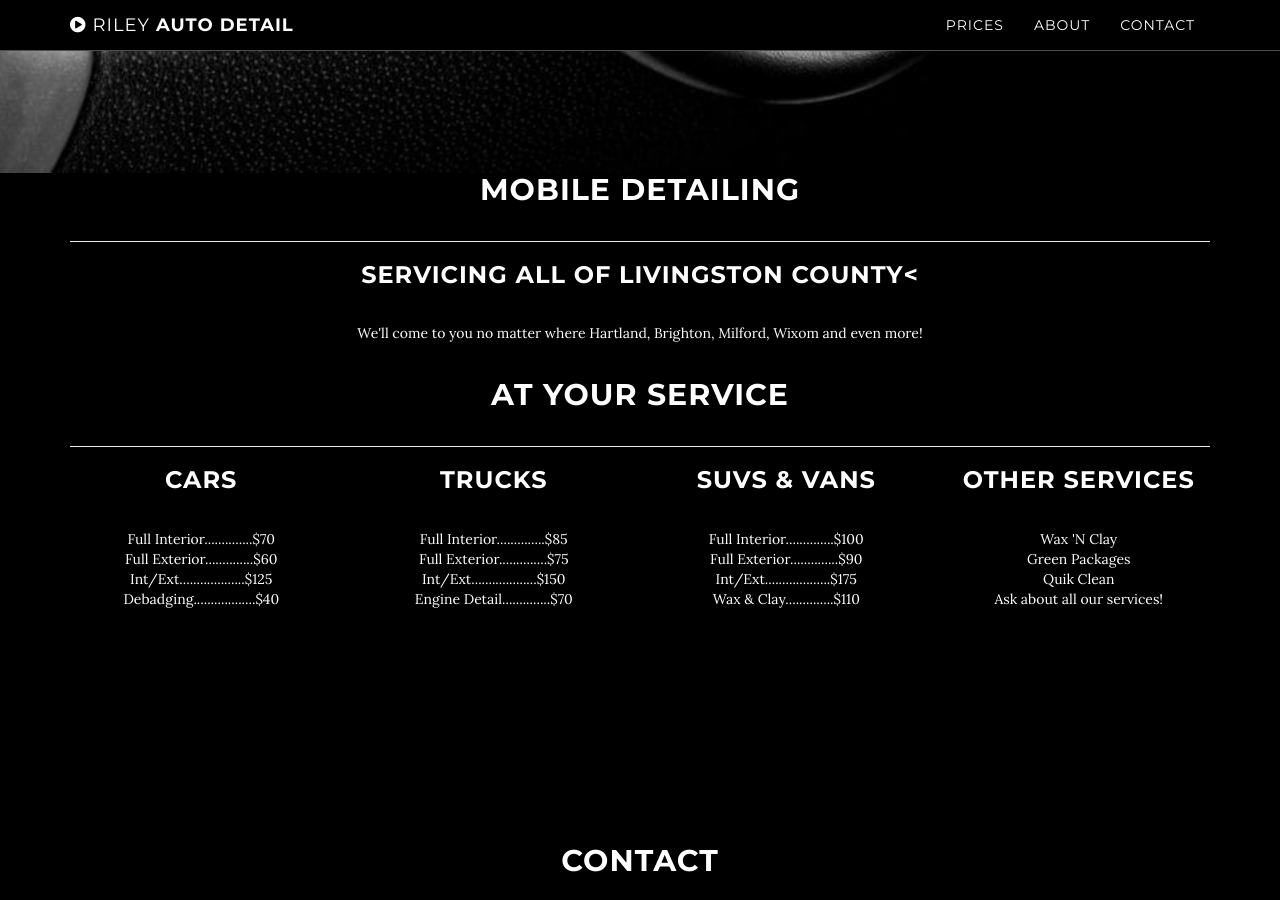
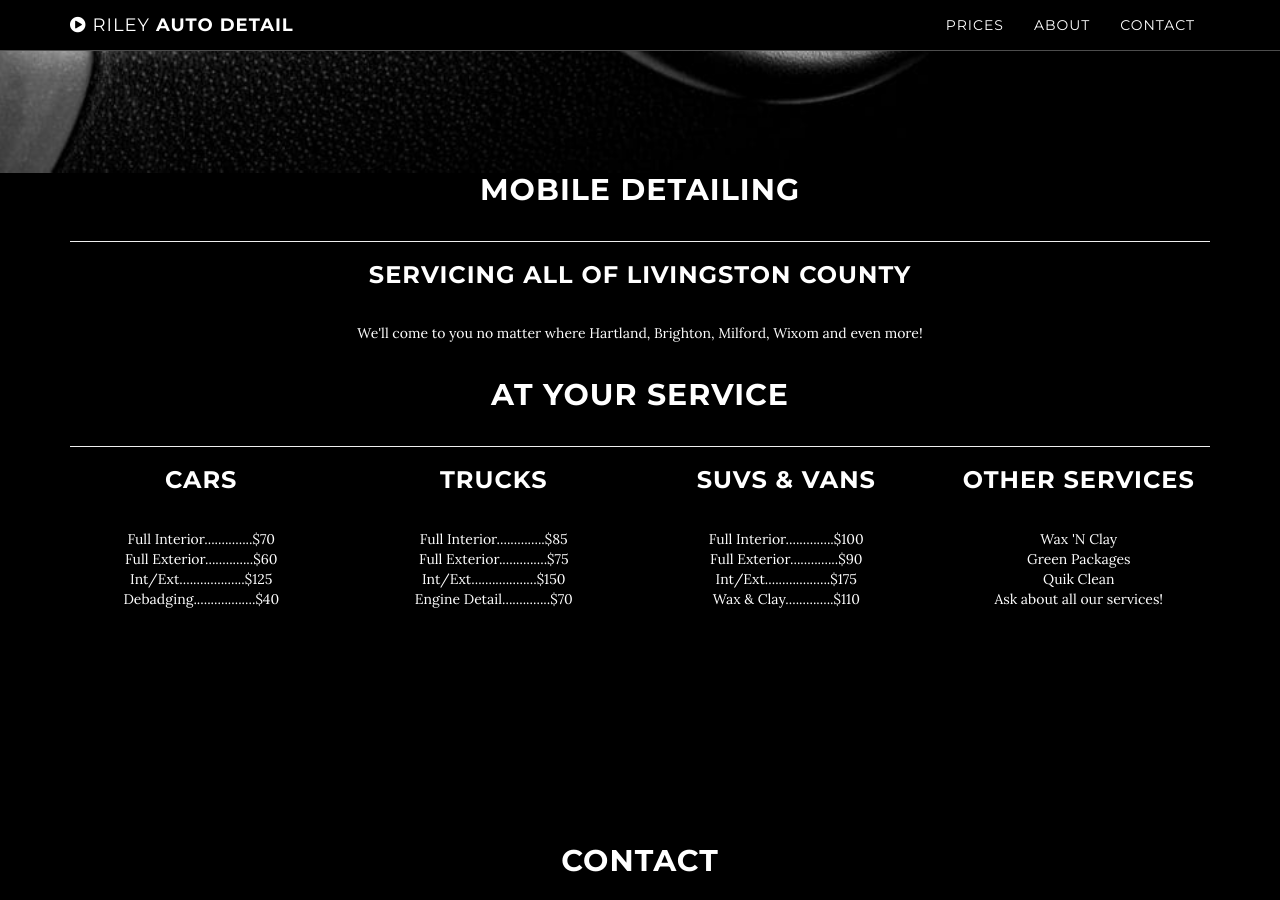
Before and after one commit to Silverado5300/RileyAuto, a Jekyll site: the page built from index.html, in a window 1280 px wide and 900 px high, scrolled down 727 px. Built offline with Jekyll 4.4.1, drawn with Linux system fonts in a browser that asks for light colours.

```diff
--- a/_includes/about.html
+++ b/_includes/about.html
@@ -10,7 +10,7 @@
     <div class="container">
         <div class="row text-center">
 
-                    <h3>Servicing all of Livingston County<</h3>
+                    <h3>Servicing all of Livingston County</h3>
                     <p class="text-muted">
                         <div>
                         We'll come to you no matter where Hartland, Brighton, Milford, Wixom and even more!
```
